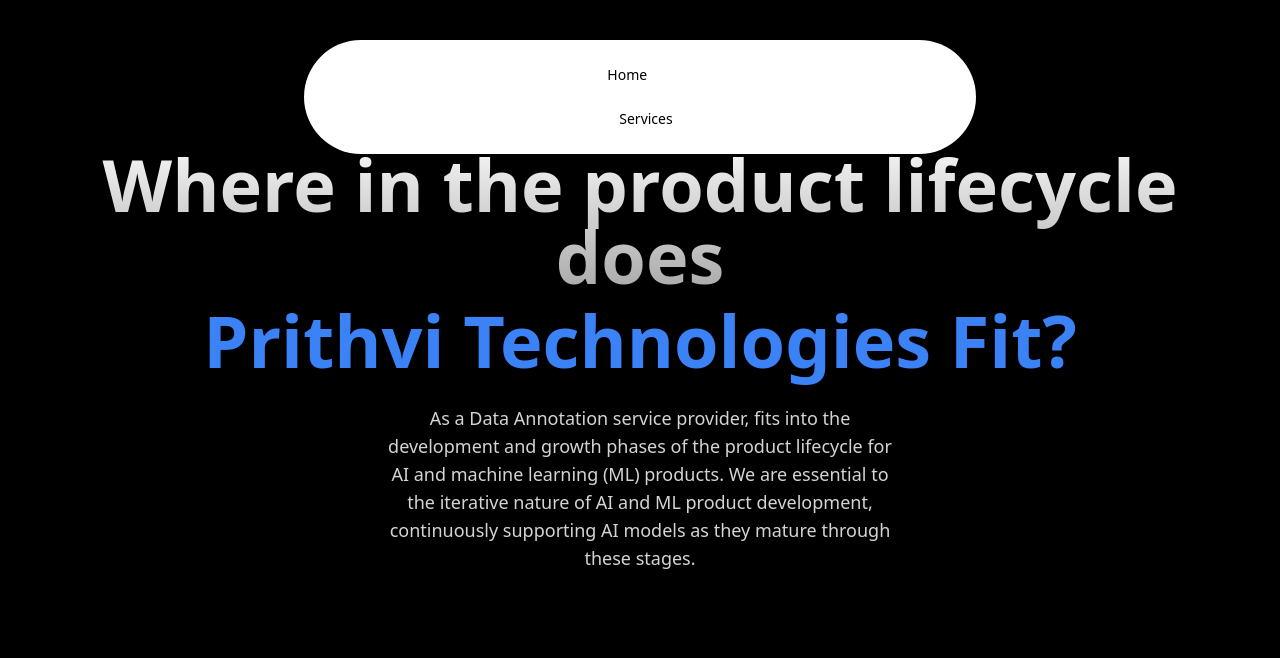
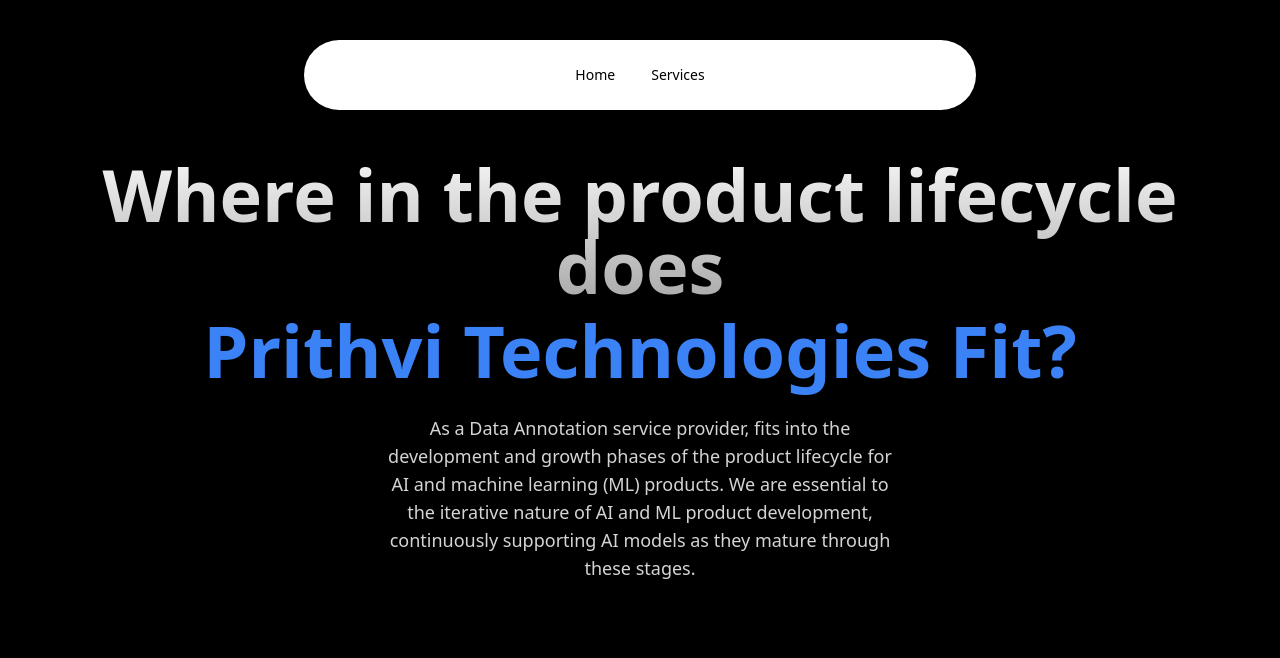
Before and after one commit to sysadmin-prithvi/PrithviTechnologies-Website, an Astro site: page / in a window 1280 px wide. Shown: the top 658 px of the page. Built offline with nearby package versions, Linux system fonts and the light colour scheme; Astro itself is replaced by a stand-in of ours.

Commit message:
changed navbar

```diff
--- a/src/components/sections/navbar&footer/Navbar.astro
+++ b/src/components/sections/navbar&footer/Navbar.astro
@@ -22,7 +22,7 @@
       aria-label="Global"
       >
       <!-- Navigation links container -->
-      <div class="flex lg:flex-col sm:flex-row space-x-3 text-black font-black gap-y-4 md:flex-row md:gap-x-6 md:gap-y-0">
+      <div class="flex sm:flex-row space-x-3 text-black font-black gap-y-4 md:flex-row md:gap-x-6 md:gap-y-0">
         {strings.navBarLinks.map(link => (
           <NavLink url={link.url} name={link.name} />
         ))}
--- a/src/layouts/MainLayout.astro
+++ b/src/layouts/MainLayout.astro
@@ -56,7 +56,7 @@
         <slot />
       </main>
     </div>
-    <FooterSection />
+    <!-- <FooterSection /> -->
     <style>
       /* CSS rules for the page scrollbar */
       .scrollbar-hide::-webkit-scrollbar {
--- a/src/pages/index.astro
+++ b/src/pages/index.astro
@@ -46,8 +46,8 @@
   />
 
 
-  <div class="flex flex-col items-center justify-center h-[40rem] mt-10 ">
-    <p class="text-center mt-5 md:mt-0 text-2xl md:text-7xl font-bold bg-clip-text text-transparent bg-gradient-to-b from-neutral-50 to-neutral-400 py-3">
+  <div class="flex flex-col items-center justify-center h-[40rem] lg:mt-10 ">
+    <p class="text-center lg:mt-5 md:mt-0 text-2xl md:text-7xl font-bold bg-clip-text text-transparent bg-gradient-to-b from-neutral-50 to-neutral-400 py-3">
     Where in the product lifecycle does</p>
     <p class="text-center mt-5 md:mt-0 text-2xl md:text-7xl font-bold bg-clip-text text-blue-500">
       Prithvi Technologies Fit?</p>
```
